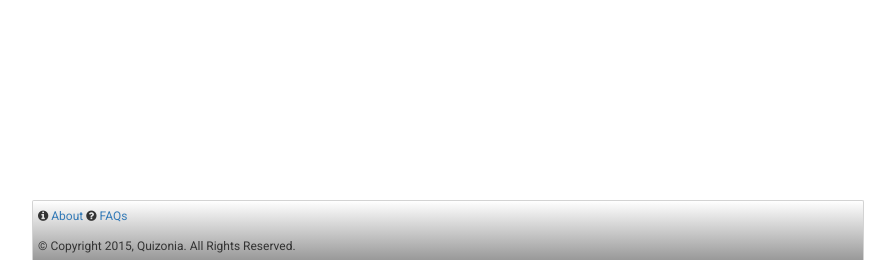
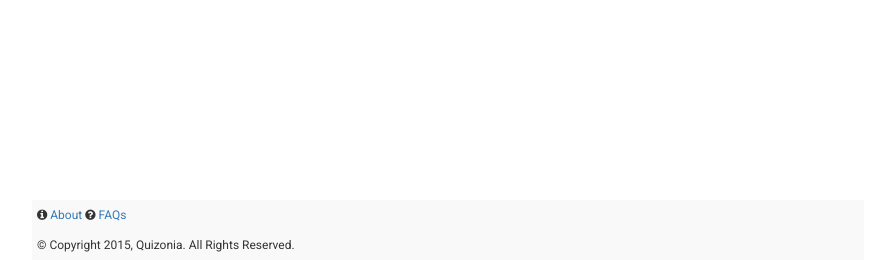
Before and after one commit to KenMutemi/piequiz, a Django app: template piequiz/piequiz/templates/flatpages/default.html in a window 1280 px wide. Shown: the part 540-800 px from the top of the page, without its empty margins (160-1055 px from the left). Run offline with Django 3.2, Linux system fonts and the light colour scheme; the template is opened without the code that fills it, so the values that code supplies are empty; some libraries are stand-ins or nearby versions.

Commit message:
Update footer

```diff
--- a/piequiz/piequiz/media/static/viridis/style.css
+++ b/piequiz/piequiz/media/static/viridis/style.css
@@ -392,19 +392,18 @@ label{font-weight:normal !important};
 }
 
 .footer {
+  position: absolute;
   bottom: 0;
-  margin: 0 0 0 0;
-  position: fixed;
-  width: 40%;
+  width: 100%;
   /* Set the fixed height of the footer here */
-  height: 50px;
-  color: #ffffff;
-  background-color: #2cc9f0;
+  height: 60px;
+  background-color: #F9F9F9;
 }
-@media only screen and (min-width: 320px) and (max-width : 480px) {
-  .footer {
-    width: 100%;
-  }
+
+#footer-main {
+  width: 65%;
+  margin-left: 15%;
+  padding: 5px;
 }
 
 #percent-score {
--- a/piequiz/viridis/templates/base.html
+++ b/piequiz/viridis/templates/base.html
@@ -160,12 +160,13 @@ You do not need to download anything.">
 {% endif %}
 </div>
 </div>
-<footer id="footer">
-  <p>
-    <i class="fa fa-info-circle"></i> <a href="/about/">About</a> <i class="fa fa-question-circle"></i> <a href="/faq/">FAQs</a>
-  </p>
-  <p>&copy; Copyright 2015, Quizonia. All Rights Reserved.</p>
+<footer id="footer-main" class="footer">
+    <p>
+      <i class="fa fa-info-circle"></i> <a href="/about/">About</a> <i class="fa fa-question-circle"></i> <a href="/faq/">FAQs</a>
+    </p>
+    <p>&copy; Copyright 2015, Quizonia. All Rights Reserved.</p>
 </footer>
+
   <script src="//ajax.googleapis.com/ajax/libs/jquery/1.11.1/jquery.min.js"></script>
   {% bootstrap_javascript %}
   <script src="//code.jquery.com/ui/1.10.4/jquery-ui.js"></script>
```
Also changed, not shown: piequiz/viridis/static/viridis/style.css (+9 -10 lines).
